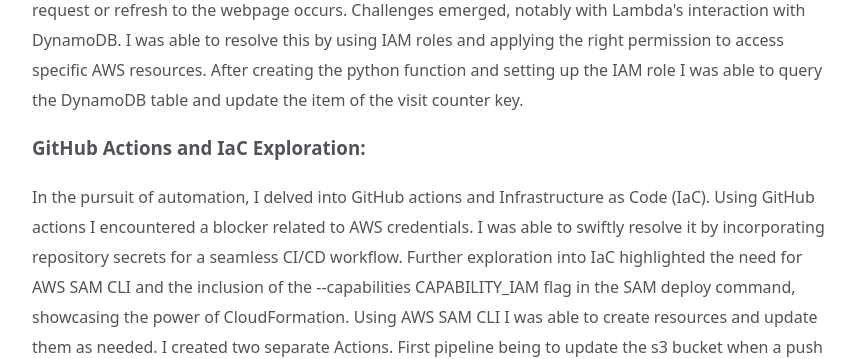
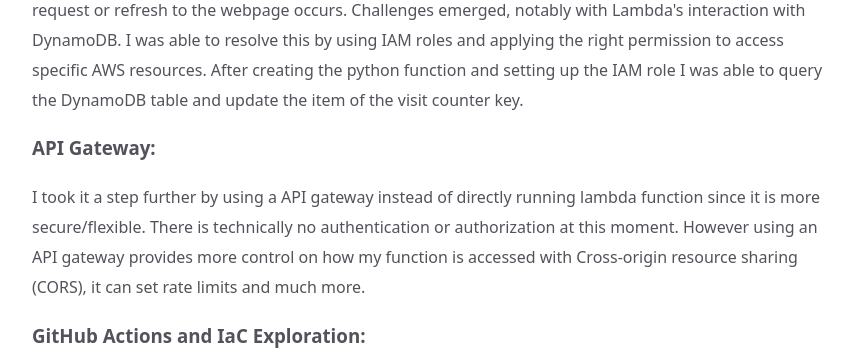
Before and after one commit to ahmedk2/khalidportfolio, a React (Create React App) app: page /article/1 in a window 1280 px wide. Shown: the part 1460-1819 px from the top of the page, without its empty margins (198-1056 px from the left). Built offline with nearby package versions, Linux system fonts and the light colour scheme.

Commit message:
edited article to include api gateway notes

```diff
--- a/src/data/articles.js
+++ b/src/data/articles.js
@@ -44,6 +44,9 @@
 					<h3>DynamoDB and Lambda Function:</h3>
 					<p>Venturing deeper into AWS, I introduced DynamoDB and Lambda to create a more interactive website. Showing the number of visit counts to the webpage. This was meant to update the count each time a get request or refresh to the webpage occurs. Challenges emerged, notably with Lambda's interaction with DynamoDB. I was able to resolve this by using IAM roles and applying the right permission to access specific AWS resources. After creating the python function and setting up the IAM role I was able to query the DynamoDB table and update the item of the visit counter key.</p>
 
+					<h3>API Gateway:</h3>
+					<p>I took it a step further by using a API gateway instead of directly running lambda function since it is more secure/flexible. There is technically no authentication or authorization at this moment. However using an API gateway provides more control on how my function is accessed with Cross-origin resource sharing (CORS), it can set rate limits and much more.</p>
+
 					<h3>GitHub Actions and IaC Exploration:</h3>
 					<p>In the pursuit of automation, I delved into GitHub actions and Infrastructure as Code (IaC). Using GitHub actions I encountered a blocker related to AWS credentials. I was able to swiftly resolve it by incorporating repository secrets for a seamless CI/CD workflow. Further exploration into IaC highlighted the need for AWS SAM CLI and the inclusion of the --capabilities CAPABILITY_IAM flag in the SAM deploy command, showcasing the power of CloudFormation. Using AWS SAM CLI I was able to create resources and update them as needed. I created two separate Actions. First pipeline being to update the s3 bucket when a push event occurs on the main branch. The second pipeline being any changes made the the IaC files. Using these actions I was able to automate infrastructure creation and updating.</p>
 
```
Also changed, not shown: 7 other files (tests, documents, lock files or other folders).
